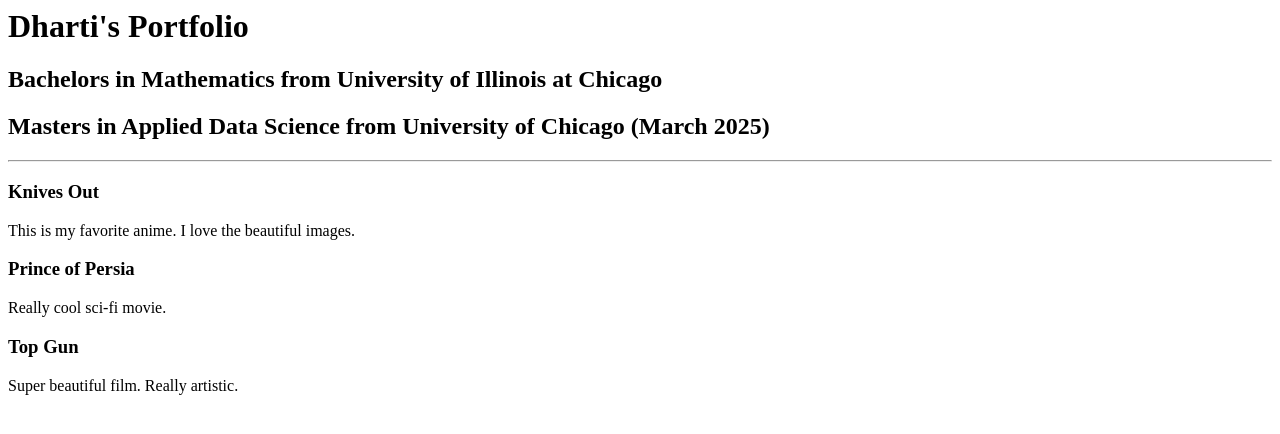
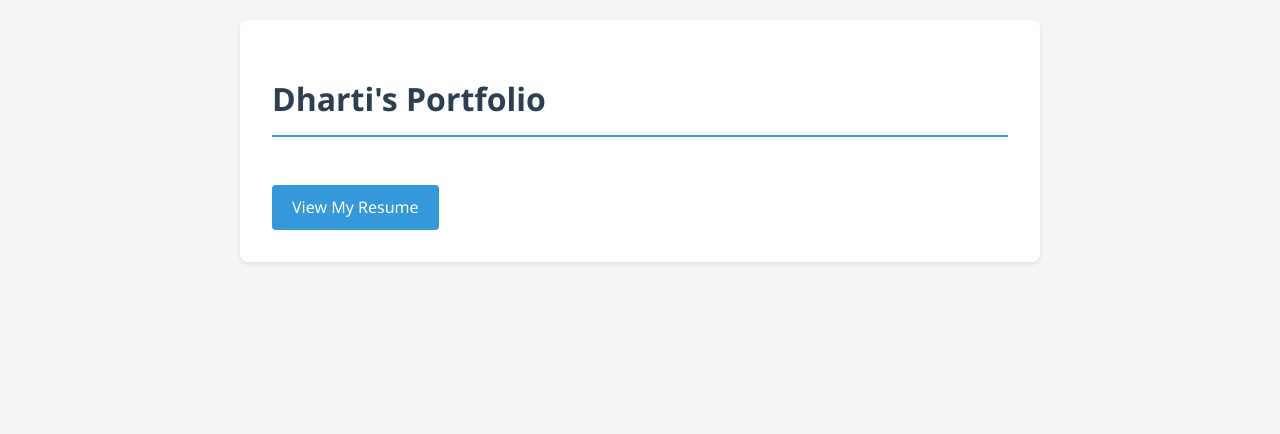
Before and after one commit to dpatel77/Dharti-Portfolio, a plain HTML site: page index.html in a window 1280 px wide. Drawn offline with Linux system fonts and the light colour scheme.

Commit message:
Update index.html

```diff
--- a/index.html
+++ b/index.html
@@ -1,16 +1,62 @@
-<!-- Write your code below -->
+<!DOCTYPE html>
+<html lang="en">
+<head>
+    <meta charset="UTF-8">
+    <meta name="viewport" content="width=device-width, initial-scale=1.0">
+    <title>Dharti's Portfolio</title>
+    <style>
+        body {
+            font-family: 'Segoe UI', Tahoma, Geneva, Verdana, sans-serif;
+            line-height: 1.6;
+            max-width: 800px;
+            margin: 0 auto;
+            padding: 20px;
+            background-color: #f5f5f5;
+        }
+        .container {
+            background-color: white;
+            padding: 2rem;
+            border-radius: 8px;
+            box-shadow: 0 2px 4px rgba(0,0,0,0.1);
+        }
+        h1 {
+            color: #2c3e50;
+            border-bottom: 2px solid #3498db;
+            padding-bottom: 10px;
+        }
+        h2 {
+            color: #34495e;
+            font-size: 1.3rem;
+        }
+        .education {
+            margin-bottom: 2rem;
+        }
+        .resume-link {
+            display: inline-block;
+            margin-top: 1rem;
+            padding: 10px 20px;
+            background-color: #3498db;
+            color: white;
+            text-decoration: none;
+            border-radius: 4px;
+            transition: background-color 0.3s;
+        }
+        .resume-link:hover {
+            background-color: #2980b9;
+        }
+    </style>
+</head>
+<body>
+    <div class="container">
+        <h1>Dharti's Portfolio</h1>
 
-<h1>Dharti's Portfolio</h1>
-<h2>Bachelors in Mathematics from University of Illinois at Chicago</h2>
-<h2>Masters in Applied Data Science from University of Chicago (March 2025)</h2>
+        <div class="education">
+            <!-- <h2>Education</h2>
+            <p>Masters in Applied Data Science from University of Chicago (Expected March 2025)</p>
+            <p>Bachelors in Mathematics from University of Illinois at Chicago</p> -->
+        </div>
 
-<hr />
-
-<h3>Knives Out</h3>
-<p>This is my favorite anime. I love the beautiful images.</p>
-
-<h3>Prince of Persia</h3>
-<p>Really cool sci-fi movie.</p>
-
-<h3>Top Gun</h3>
-<p>Super beautiful film. Really artistic.</p>
+        <a href="resume.html" class="resume-link">View My Resume</a>
+    </div>
+</body>
+</html>
```
